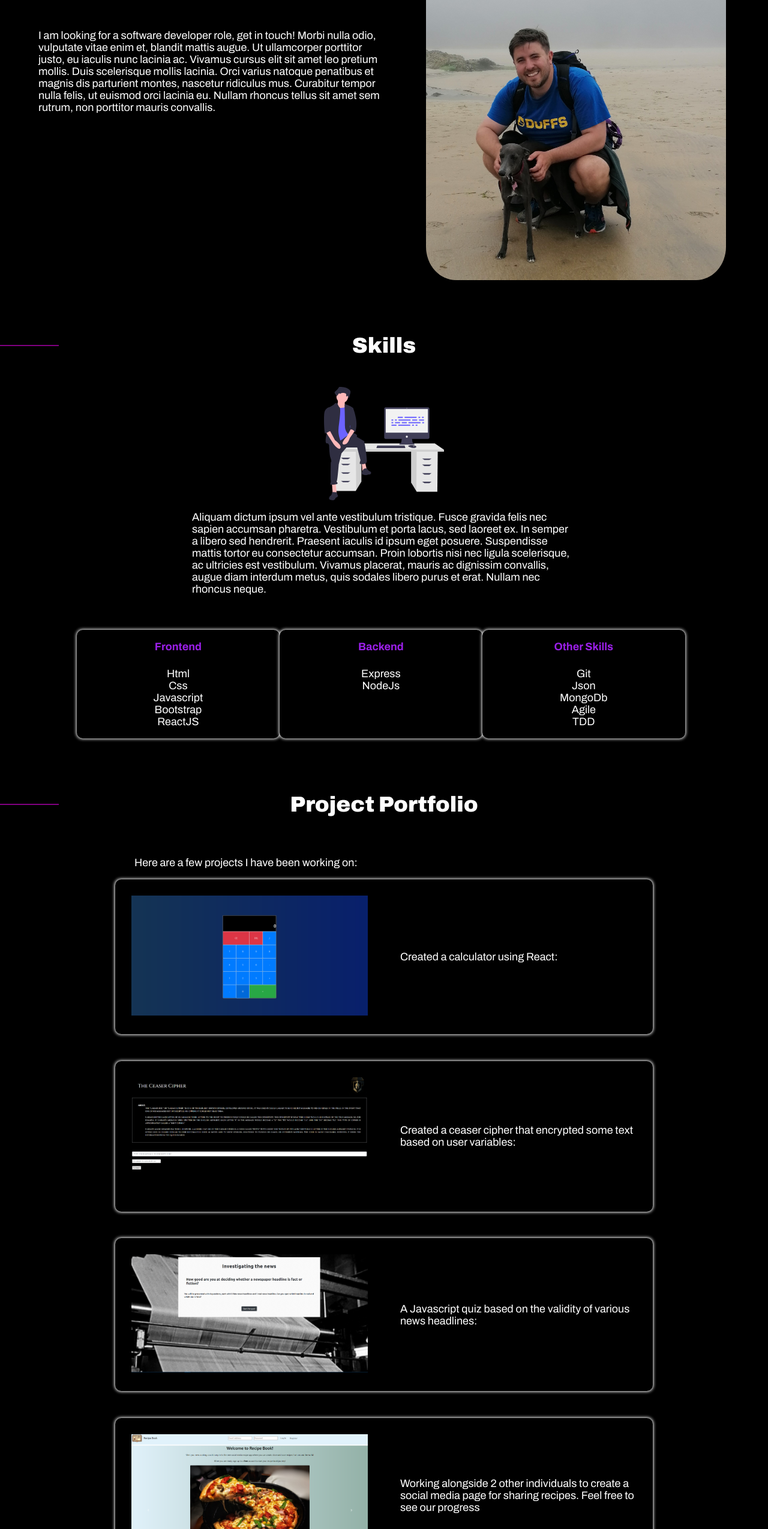
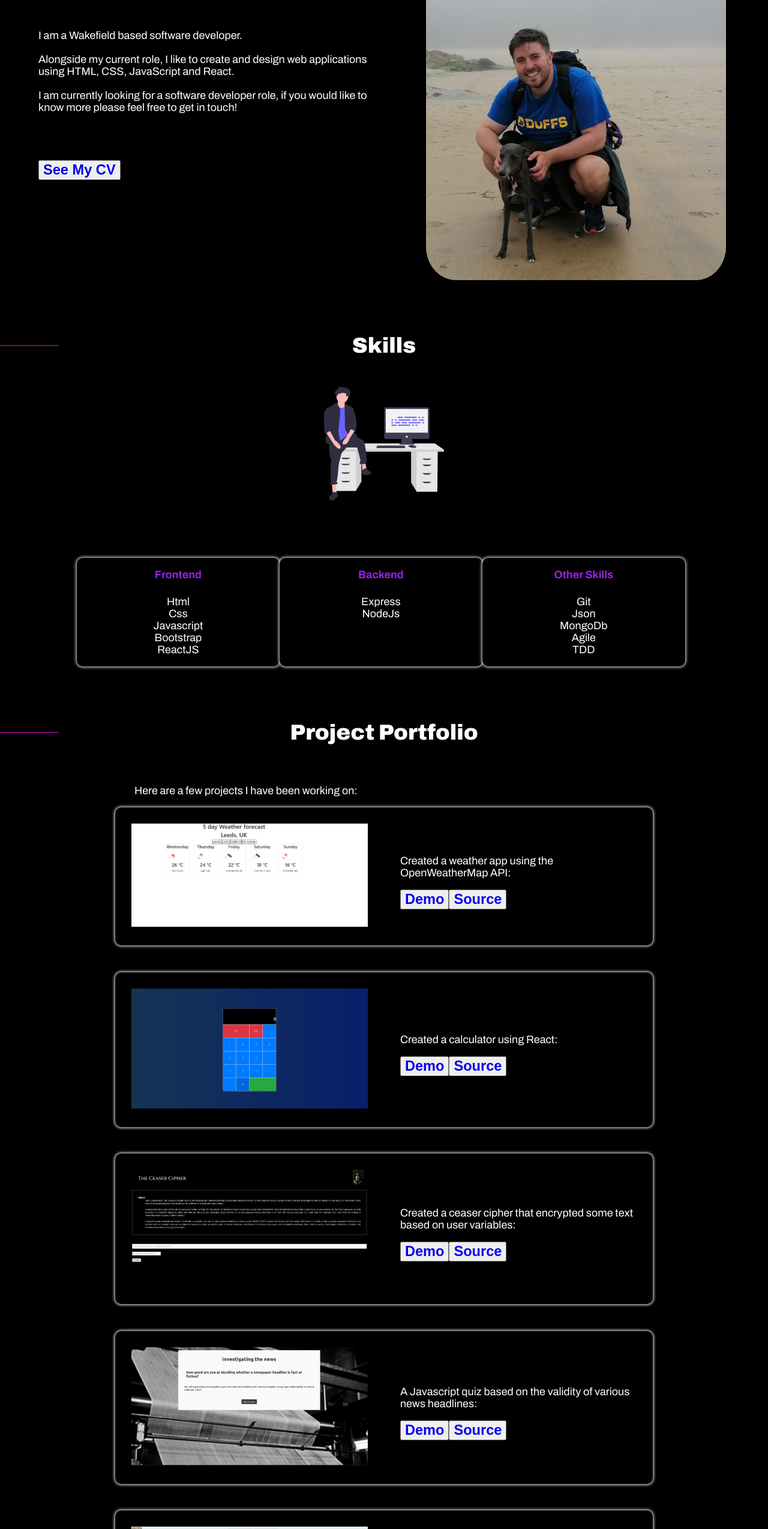
Before and after one commit to markh1089/PF1, a React (Create React App) app in the folder portfolio/: page / in a window 1280 px wide. Shown: the part 1003-3552 px from the top of the page at 60% size. Built offline with nearby package versions, Linux system fonts and the light colour scheme.

Commit message:
added links etc

```diff
--- a/portfolio/src/components/About/About.js
+++ b/portfolio/src/components/About/About.js
@@ -1,6 +1,7 @@
 import classes from './About.module.css';
 import PageHeader from '../PageHeader/PageHeader';
 import me from '../Images/Me.jpg'
+import cv from '../Images/CV.pdf'
 
 const About = () => {
     return (
@@ -10,9 +11,21 @@ const About = () => {
             <div className={classes.Text}>
                 <h2> Hello! I'm Mark</h2>
                 <p>
-                    I am looking for a software developer role, get in touch!
-                    Morbi nulla odio, vulputate vitae enim et, blandit mattis augue. Ut ullamcorper porttitor justo, eu iaculis nunc lacinia ac. Vivamus cursus elit sit amet leo pretium mollis. Duis scelerisque mollis lacinia. Orci varius natoque penatibus et magnis dis parturient montes, nascetur ridiculus mus. Curabitur tempor nulla felis, ut euismod orci lacinia eu. Nullam rhoncus tellus sit amet sem rutrum, non porttitor mauris convallis.
+                    I am a Wakefield based software developer.
+                    <br/>
+                    <br/>
+                    Alongside my current role, I like to create and design web applications using HTML, CSS, JavaScript and React.
+                    <br/>
+                    <br/>
+                    I am currently looking for a software developer role, if you would like to know more please feel free to get in touch!
+
                 </p>
+                <br />
+                <br />
+                <br />
+                <button>
+                    <a className={classes.btn} href={cv} target="_blank" rel="noreferrer">See My CV</a>
+                </button>
             </div>
             <div className={classes.Photo}>
                 <img className={classes.Me} src={me} alt='me' />
--- a/portfolio/src/components/About/About.module.css
+++ b/portfolio/src/components/About/About.module.css
@@ -30,6 +30,12 @@
     border-radius: 10%;
 }
 
+.AboutMe .btn {
+
+        text-decoration: none;
+    }
+
+
 @media only screen and (max-width: 500px) {
     .AboutMe .Container {
         flex-direction: column !important;
--- a/portfolio/src/components/Contact/Contact.js
+++ b/portfolio/src/components/Contact/Contact.js
@@ -5,6 +5,10 @@ import { motion } from "framer-motion";
 const handleURL = (url) => {
   return () => window.open(url, "_blank");
 };
+
+const sendEmail = () => {
+  window.location='mailto:markhempel89@gmail.com'
+}
 const Contact = () => {
   return (
     <div className={classes.Contact} id="contact">
@@ -43,7 +47,7 @@ const Contact = () => {
             color="white"
             size="30px"
             style={{ padding: "1%" }}
-            onClick={handleURL}
+            onClick={sendEmail}
           />
         </motion.div>
       </div>
--- a/portfolio/src/components/Home/Home.js
+++ b/portfolio/src/components/Home/Home.js
@@ -3,7 +3,6 @@ import code from './../Images/code.svg'
 import codeWorld from './../Images/codeWorld.svg'
 import WaveLine from "./WaveLine";
 import Typist from 'react-typist';
-import { motion } from "framer-motion";
 
 
 
--- a/portfolio/src/components/Projects/Projects.js
+++ b/portfolio/src/components/Projects/Projects.js
@@ -4,23 +4,50 @@ import calculator from "../Images/calculator.png";
 import ceaserCipher from "../Images/ceaserCipher.png";
 import quiz from "../Images/quiz.png";
 import groupProj from "../Images/GroupProj.png";
+import weather from "../Images/weather.png";
 
 const calculatorDescription = "Created a calculator using React:";
+const calculatorLink = "https://markh1089.github.io/React-Calculator/";
+const calculatorCode = "https://github.com/markh1089/React-Calculator.git";
+
+const weatherDescription =
+  "Created a weather app using the OpenWeatherMap API:";
+const weatherLink = "https://markh1089.github.io/WeatherApi/";
+const weatherCode = "https://github.com/markh1089/WeatherApi";
+
 const quizDescription =
   "A Javascript quiz based on the validity of various news headlines:";
+const quizLink = "https://markh1089.github.io/Quiz-v.2/";
+const quizCode = "https://github.com/markh1089/Quiz-v.2.git";
+
 const ceaserCipherDescription =
   "Created a ceaser cipher that encrypted some text based on user variables:";
+const ceaserLink = "https://markh1089.github.io/WeatherApi/";
+const ceaserCode = "https://github.com/markh1089/WeatherApi";
+
 const groupProjDescription =
-  "Working alongside 2 other individuals to create a social media page for sharing recipes. Feel free to see our progress";
+  "Working alongside 2 other individuals to create a social media page for sharing recipes. Feel free to view our progress - unfortunately at this time there is no demo, but feel free to view the source code:";
+const groupLink = "https://markh1089.github.io/WeatherApi/";
+const groupCode = "https://github.com/markh1089/WeatherApi";
 
-const projectThumbnail = (thumbnail, description) => {
+const projectThumbnail = (thumbnail, description, demo, code) => {
   return (
-    <div className={classes.ProjectContainer} id='projects'>
+    <div className={classes.ProjectContainer} id="projects">
       <div className={classes.Thumbnail}>
         <img src={thumbnail} alt="thumbnail"></img>
       </div>
       <div className={classes.Text}>
         <p>{description}</p>
+        <button className={classes.btn}>
+          <a className={classes.btn} href={demo} target="_blank" rel="noreferrer">
+            Demo
+          </a>
+        </button>
+        <button className={classes.btn}>
+          <a className={classes.btn} href={code} target="_blank" rel="noreferrer">
+            Source
+          </a>
+        </button>
       </div>
     </div>
   );
@@ -35,10 +62,17 @@ const Projects = () => {
           <p>Here are a few projects I have been working on:</p>
         </div>
         <div className={classes.Thumbnail}>
-          {projectThumbnail(calculator, calculatorDescription)}
-          {projectThumbnail(ceaserCipher, ceaserCipherDescription)}
-          {projectThumbnail(quiz, quizDescription)}
-          {projectThumbnail(groupProj, groupProjDescription)}
+          {projectThumbnail(
+            weather,
+            weatherDescription,
+            weatherLink,
+            weatherCode
+          )}
+
+          {projectThumbnail(calculator, calculatorDescription,calculatorLink, calculatorCode)}
+          {projectThumbnail(ceaserCipher, ceaserCipherDescription, ceaserLink, ceaserCode)}
+          {projectThumbnail(quiz, quizDescription, quizLink, quizCode)}
+          {projectThumbnail(groupProj, groupProjDescription, groupLink, groupCode)}
         </div>
       </div>
     </div>
--- a/portfolio/src/components/Projects/Projects.module.css
+++ b/portfolio/src/components/Projects/Projects.module.css
@@ -1,5 +1,8 @@
 .Project {
     background-color: black;
+}
+.Project .btn {
+    text-decoration: none;
 }
 
 .Project .Projects {
--- a/portfolio/src/components/Skills/Skills.js
+++ b/portfolio/src/components/Skills/Skills.js
@@ -49,13 +49,7 @@ const Skills = () => {
       <PageHeader title="Skills" />
       <img className={classes.image} src={CodeDesk} alt='' />
       <p>
-        Aliquam dictum ipsum vel ante vestibulum tristique. Fusce gravida felis
-        nec sapien accumsan pharetra. Vestibulum et porta lacus, sed laoreet ex.
-        In semper a libero sed hendrerit. Praesent iaculis id ipsum eget
-        posuere. Suspendisse mattis tortor eu consectetur accumsan. Proin
-        lobortis nisi nec ligula scelerisque, ac ultricies est vestibulum.
-        Vivamus placerat, mauris ac dignissim convallis, augue diam interdum
-        metus, quis sodales libero purus et erat. Nullam nec rhoncus neque.
+
         <br />
         <br />
         <br />
```
Also changed, not shown: portfolio/src/components/Images/weather.png (added), 1 other file (tests, documents, lock files or other folders).
